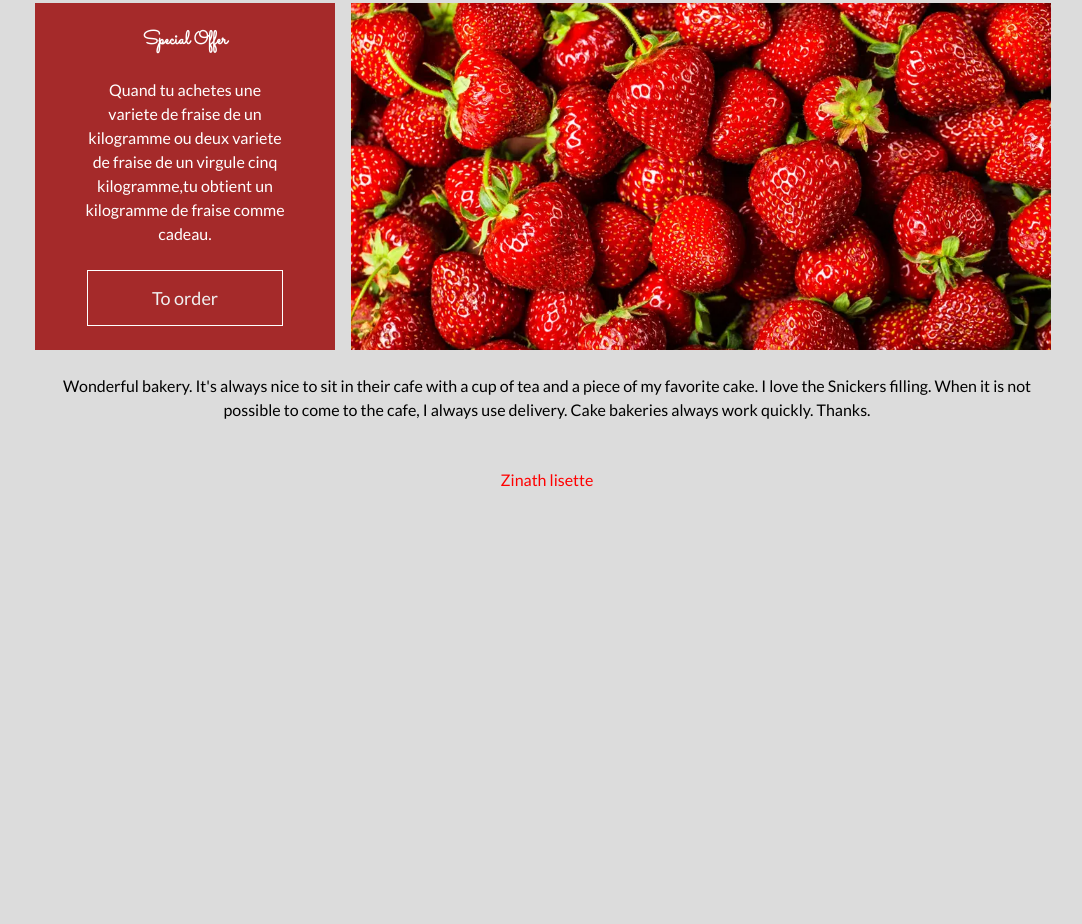
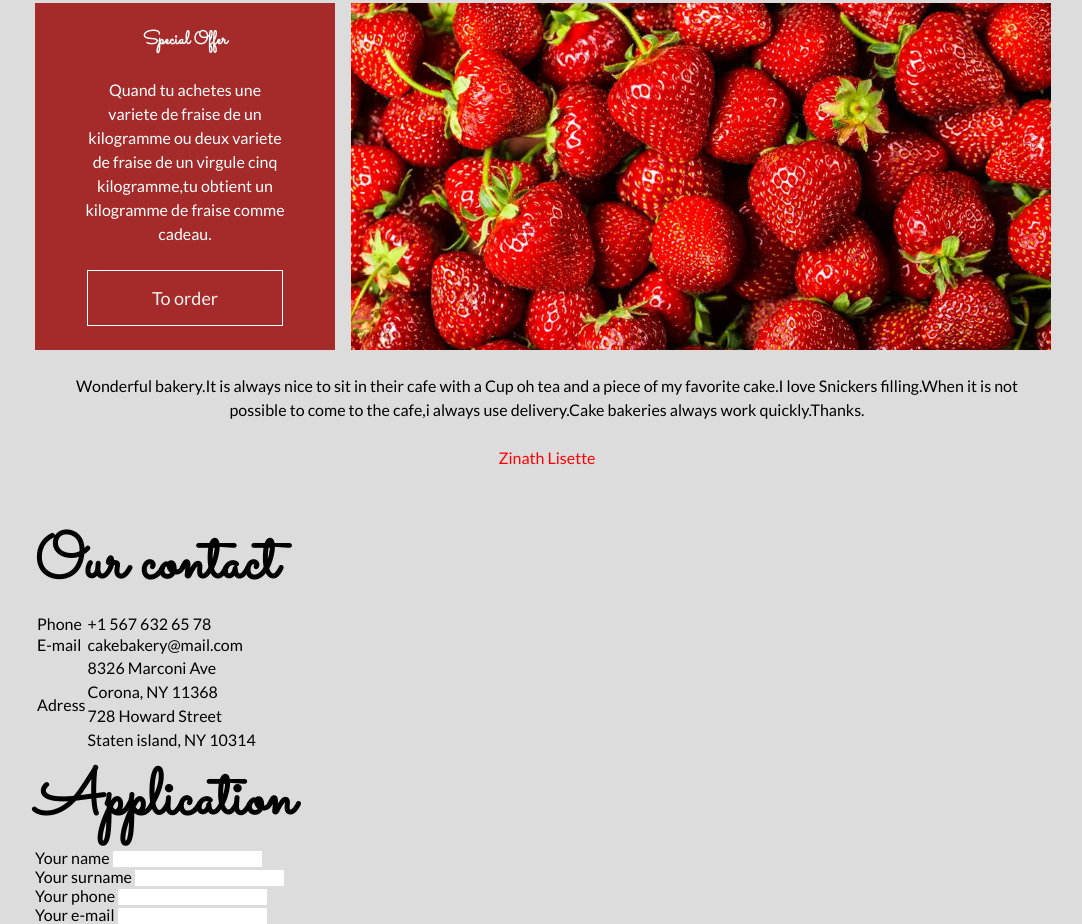
Before and after one commit to Zinath-12/landing-page, a plain HTML site: page index.html in a window 1280 px wide. Shown: the part 1769-2693 px from the top of the page, without its empty margins (93-1175 px from the left). Before the commit the page ends 2282 px from the top, so only its background shows below. Drawn offline with Linux system fonts and the light colour scheme.

Commit message:
changement 2

```diff
--- a/index.html
+++ b/index.html
@@ -110,24 +110,65 @@
                 <div class="gateau"></div>
 
             </div>
-            <div class="explication">
-                <p>Wonderful bakery. It's always nice to sit in their cafe with a cup of tea and a piece of my favorite cake. I love the Snickers filling. When it is not possible to come to the cafe, I always use delivery. Cake bakeries always work quickly. Thanks.</p>
-                <div class="signature">Zinath lisette</div>
+            <div class="description">
+                <div class="description-usp">
+                    <p>Wonderful bakery.It is always nice to sit in their cafe with a Cup oh tea and a piece of my favorite cake.I love Snickers filling.When it is not possible to come to the cafe,i always use delivery.Cake bakeries always work quickly.Thanks.</p>
+
+                    <div class="signature">
+                        <p>Zinath Lisette</p>
+                    </div>
+                </div>
             </div>
 
         </div>
     </section>
-    <section class="photo-adresse ">
-        <div class="container ">
+    <div class="container">
 
-                <div class="usp">
+            <div class="block1">
 
+                   <div class="block2">
+                    <h2>Our contact</h2>
+                    <table>
+                    <tr><td class="titre">Phone</td><td class="content">+1 567 632 65 78</td></tr>
+                    <tr><td class="titre">E-mail</td><td class="content">cakebakery@mail.com</td></tr>
+                    <tr><td class="titre">Adress</td><td class="content"><p>8326 Marconi Ave</p><p>Corona, NY 11368</p><hr><p>728 Howard Street</p><p>Staten island, NY 10314</p></td></tr>
+                    </table>
+                   </div>
 
+            </div>
+
+    </div>
+               <div class="container">
+                <form action="#" method="post">
+                <div class="form">
+                    <h2>Application</h2>
+                    <div class="nompre">
+                      <div class="form-input">
+                          <label for="nom">Your name</label>
+                          <input type="text" id="nom" name="nom">
+
+                      </div>
+                      <div class="form-input">
+                          <label for="prenom">Your surname</label>
+                          <input type="text" id="prenom" name="prenom">
+
+                      </div>
+                    </div>
+                     <div class="numero">
+                      <div class="form-input">
+                          <label for="phone">Your phone</label>
+                          <input type="tel" id="phone" name="phone">
+
+                      </div>
+                      <div class="form-input">
+                          <label for="mail">Your e-mail</label>
+                          <input type="email" id="mail" name="mail">
+
+                      </div>
+                     </div>
                 </div>
-
-        </div>
-    </section>
-
+                </form>
+               </div>
 </body>
 
 </html>
```
